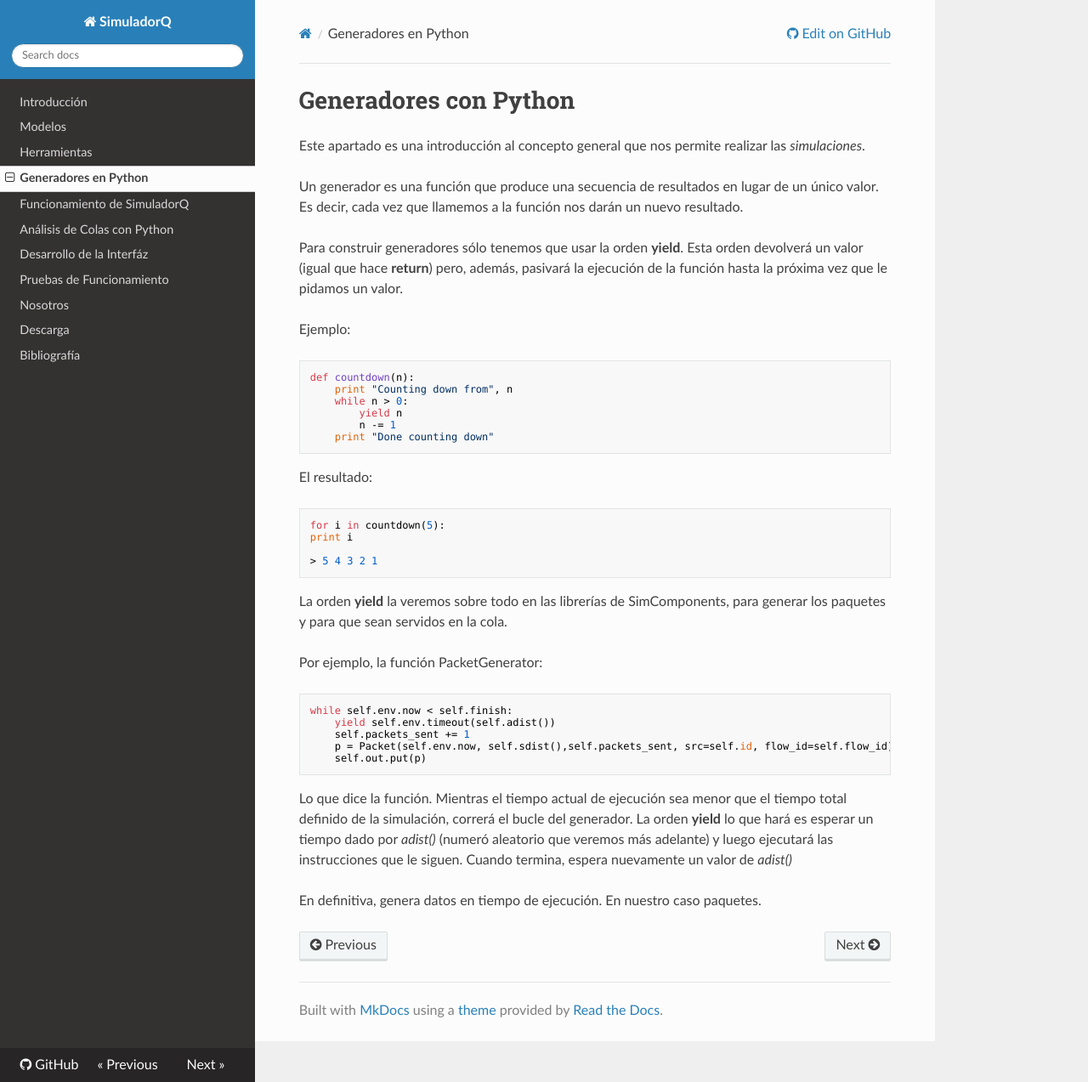
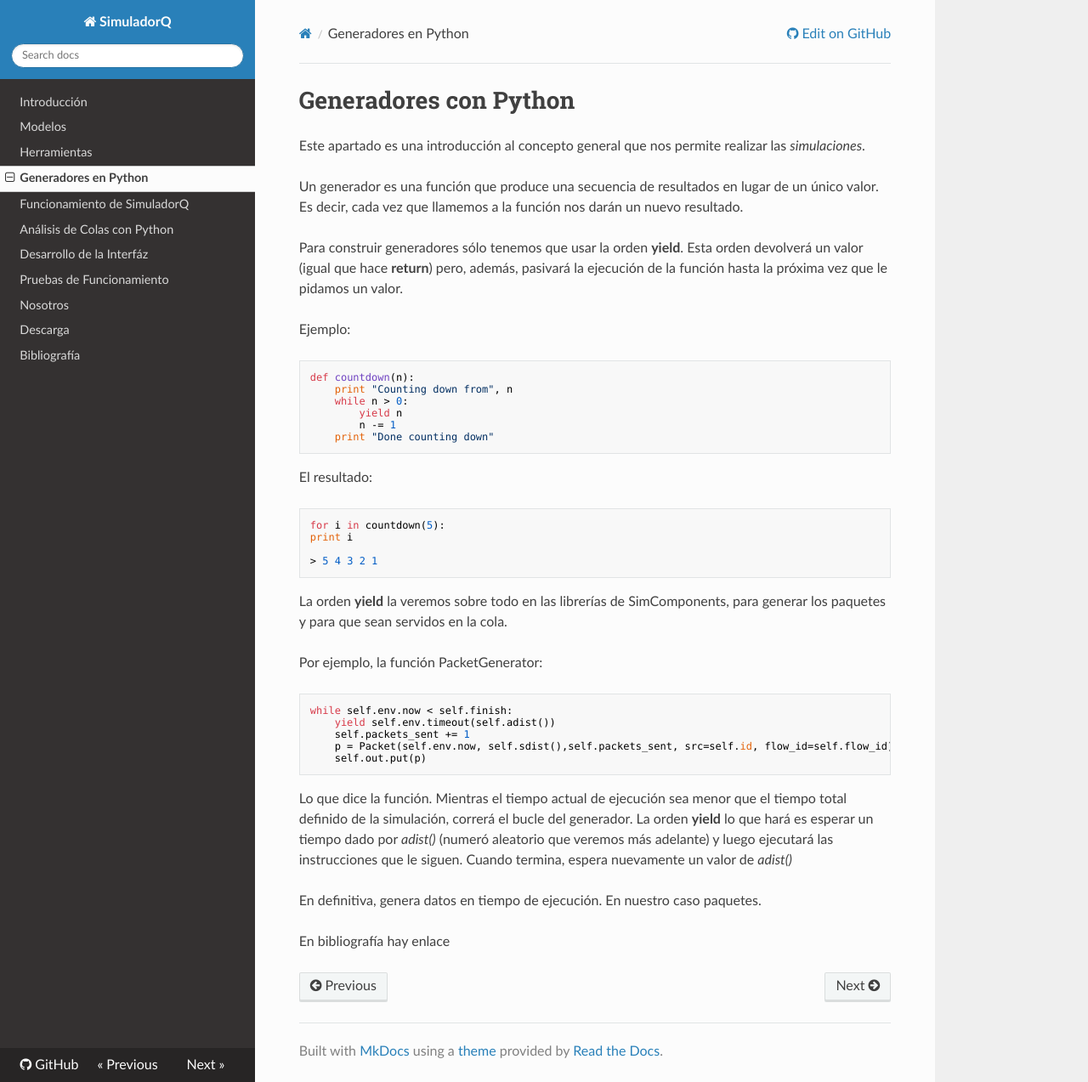
Before and after one commit to m-ibarra-arg/trafico, an MkDocs documentation site: the page built from docs/GeneradoresPython.md, in a window 1280 px wide and 1273 px high. Shown: the whole window at 85% size. Built offline with MkDocs 1.6.1, drawn with Linux system fonts in a browser that asks for light colours; nearby versions of some CDN libraries; old or Windows-style settings are respelled for this version of MkDocs.

Commit message:
Uploaded by https://stackedit.io/

```diff
--- a/docs/GeneradoresPython.md
+++ b/docs/GeneradoresPython.md
@@ -39,8 +39,10 @@ Lo que dice la función. Mientras el tiempo actual de ejecución sea menor que e
 La orden **yield** lo que hará es esperar un tiempo dado por *adist()* (numeró aleatorio que veremos más adelante) y luego ejecutará las instrucciones que le siguen. Cuando termina, espera nuevamente un valor de *adist()*
 
 En definitiva,  genera  datos en tiempo de ejecución. En nuestro caso paquetes.
+
+En bibliografía hay enlace
 <!--stackedit_data:
-eyJoaXN0b3J5IjpbMTE5NzIyNjIwMCwtMTEwNTg1NTIyNSwtMT
+eyJoaXN0b3J5IjpbMTExMjA4MTA2MiwtMTEwNTg1NTIyNSwtMT
 Y5NzExMjUwNiwtMTM3NDgyMDMsMTg3Nzg2OTg5NywxMzk1MjAy
 MTA5LC0zMTI4OTM5N119
 -->
```
